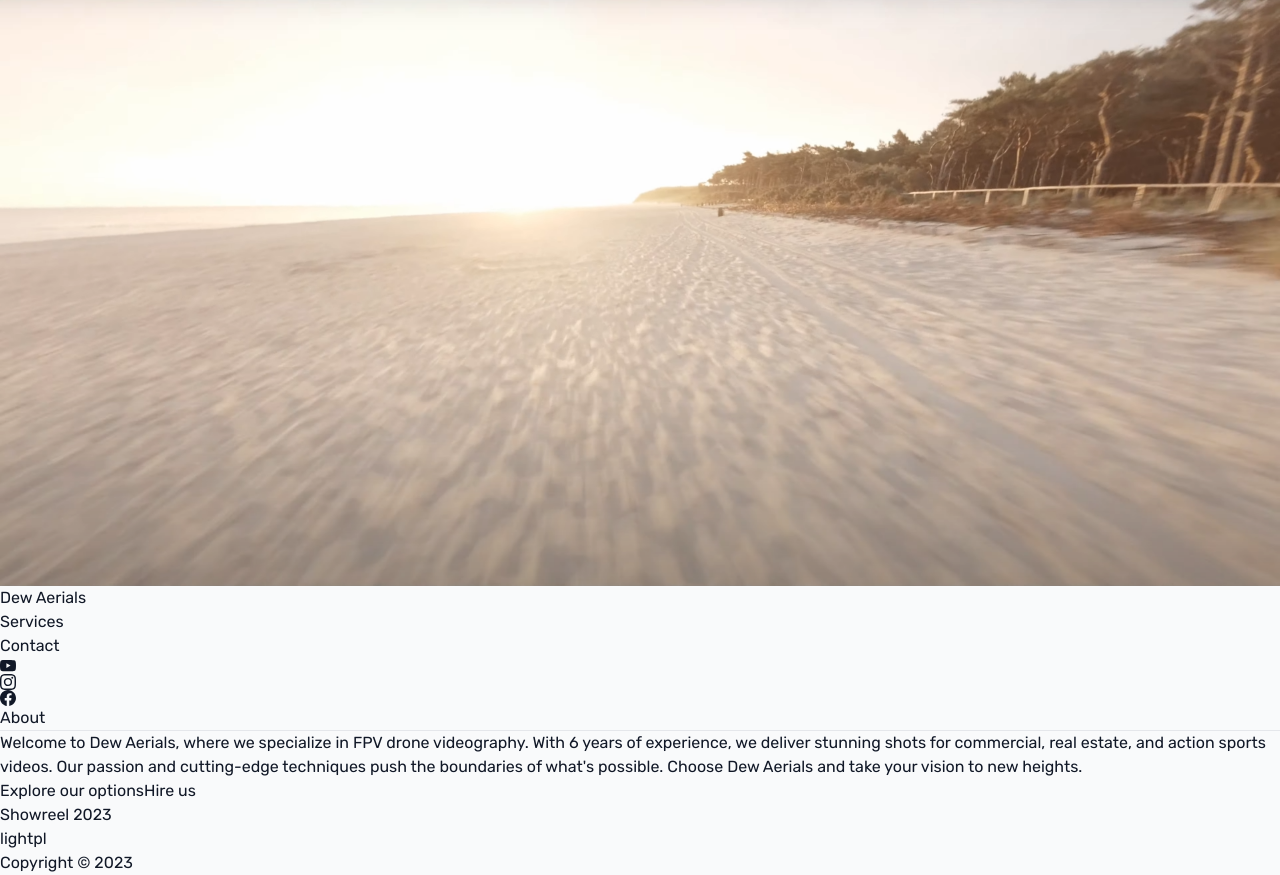
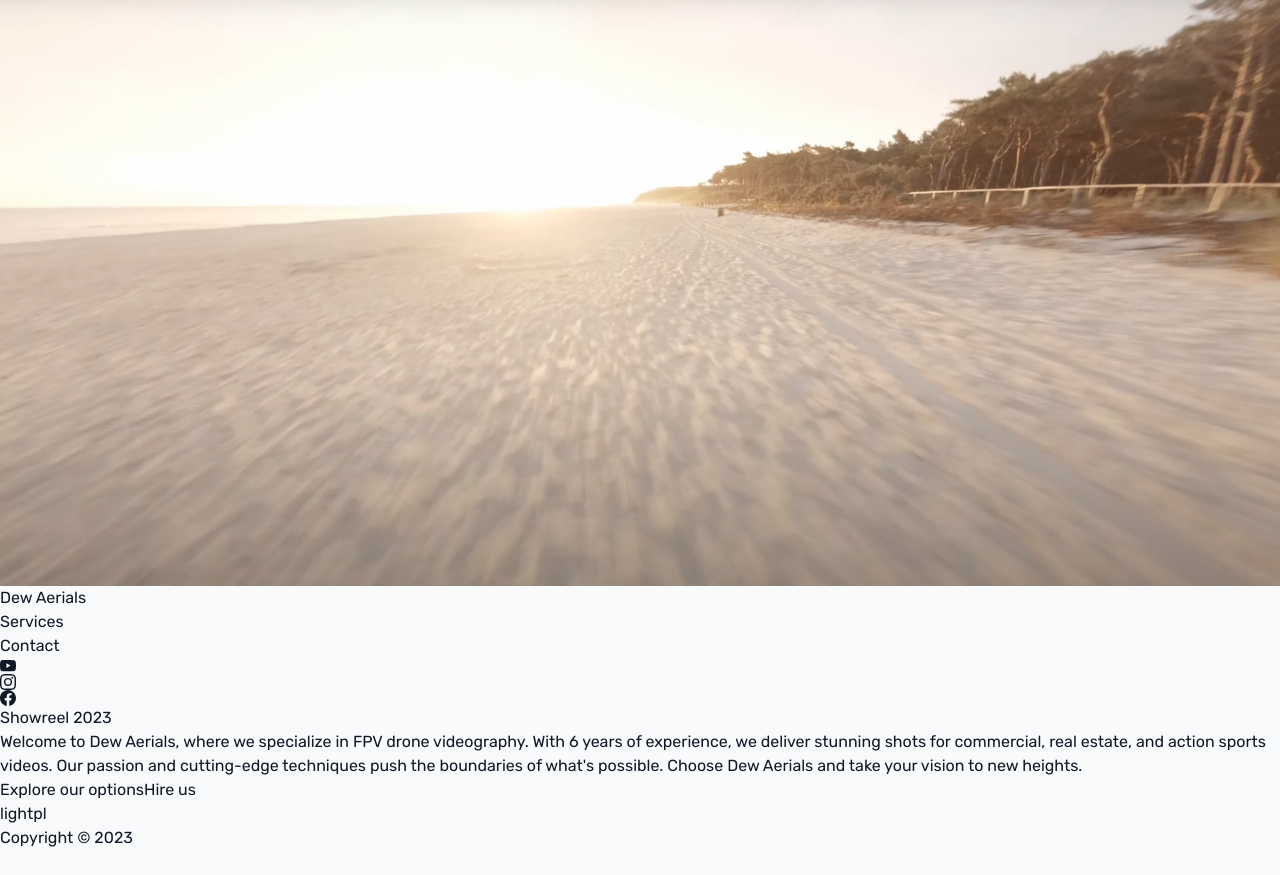
Before and after one commit to rosiak0/dewfpv, a Next.js app: page / in a window 1280 px wide. After the commit the page ends 850 px from the top, so only its background shows below. Built offline with nearby package versions, Linux system fonts and the light colour scheme.

Commit message:
removed page titles

```diff
--- a/components/ShowReel.tsx
+++ b/components/ShowReel.tsx
@@ -2,11 +2,10 @@ import ReactPlayer from "react-player";
 
 const ShowReel = () => {
   return (
-    <div className="">
+    <div className="w-full xl:w-3/5 m-auto">
       <h2 className="text-center text-xl mb-5">
         Showreel {new Date().getFullYear()}
       </h2>
-
       <ReactPlayer
         className="aspect-video"
         url="https://www.youtube.com/watch?v=cGlVJmCF_rU"
--- a/components/TextWrapper.tsx
+++ b/components/TextWrapper.tsx
@@ -1,11 +1,9 @@
 const TextWrapper = ({ children }: any) => {
   return (
-    <div className="">
-      {/* <hr className="w-96 sm:w-3/5 mb-12 border border-gray-300 mx-auto sm:mx-0"></hr>
-      <main className="sm:w-3/5 w-96 mx-auto sm:mx-0">{children}</main> */}
-      <hr className="mb-12 border border-gray-300 mx-auto sm:mx-0"></hr>
-      <main className="mx-auto sm:mx-0 text-center">{children}</main>
-    </div>
+    /* <hr className="w-96 sm:w-3/5 mb-12 border border-gray-300 mx-auto sm:mx-0"></hr>
+      <main className="sm:w-3/5 w-96 mx-auto sm:mx-0">{children}</main> */
+    /* <hr className="mb-12 border border-gray-300 mx-auto sm:mx-0"></hr> */
+    <main className="mx-auto sm:mx-0 text-center">{children}</main>
   );
 };
 
--- a/pages/index.tsx
+++ b/pages/index.tsx
@@ -2,7 +2,7 @@
 
 import PageWrapper from "../components/PageWrapper";
 import TextWrapper from "../components/TextWrapper";
-import PageTitle from "../components/PageTitle";
+// import PageTitle from "../components/PageTitle";
 import ShowReel from "../components/ShowReel";
 import LanguageContext from "../context/LanguageContext";
 import { useContext } from "react";
@@ -14,17 +14,18 @@ export default function Home() {
   const context = useContext(LanguageContext);
   return (
     <PageWrapper>
-      <PageTitle>{context.siteLanguage === "en" ? "About" : "O nas"}</PageTitle>
+      {/* <PageTitle>{context.siteLanguage === "en" ? "About" : "O nas"}</PageTitle> */}
       <TextWrapper>
-        <div className="h-full w-full md:w-3/5 m-auto">
-          <p className="md:text-base text-sm mb-10">
+        <div>
+          {" "}
+          <ShowReel />
+          <p className="md:text-base text-sm my-10">
             {context.siteLanguage === "en"
               ? `Welcome to Dew Aerials, where we specialize in FPV drone videography. With ${experience} years of experience, we deliver stunning shots for commercial, real estate, and action sports videos. Our passion and cutting-edge techniques push the boundaries of what's possible. Choose Dew Aerials and take your vision to new heights.`
               : `Witaj w Dew Aerials, jesteśmy specjalistami w dziedzinie filmowania za pomocą dronów FPV. Posiadamy ${experience}-letnie doświadczenie w branży, dostarczając oszałamiające ujęcia dla filmów komercyjnych, nieruchomości oraz sportów ekstremalnych. Nasza pasja oraz innowacyjne techniki pozwalają nam przekraczać granice możliwości. Wybierz Dew Aerials i osiągnij nowe wysokości.`}
           </p>
           <div className="flex justify-around mb-10">
             <Link href="/services">
-              {" "}
               <button className="w-56 h-10 border border-1 dark:border-gray-50 border-gray-900">
                 Explore our options
               </button>
@@ -35,7 +36,6 @@ export default function Home() {
               </button>
             </Link>
           </div>
-          <ShowReel />
         </div>
       </TextWrapper>
     </PageWrapper>
--- a/pages/services/index.tsx
+++ b/pages/services/index.tsx
@@ -2,7 +2,7 @@
 
 import PageWrapper from "../../components/PageWrapper";
 import TextWrapper from "../../components/TextWrapper";
-import PageTitle from "../../components/PageTitle";
+// import PageTitle from "../../components/PageTitle";
 import { useContext } from "react";
 import LanguageContext from "../../context/LanguageContext";
 import Image from "next/image";
@@ -69,9 +69,9 @@ const Services = () => {
 
   return (
     <PageWrapper>
-      <PageTitle>
+      {/* <PageTitle>
         {context.siteLanguage === "en" ? "Services" : "Usługi"}
-      </PageTitle>
+      </PageTitle> */}
       <TextWrapper>
         <p className="pb-20">
           {context.siteLanguage === "en"
```
Also changed, not shown: pages/contact/index.tsx (+4 -4 lines), pages/projects/index.tsx (+3 -4 lines).
